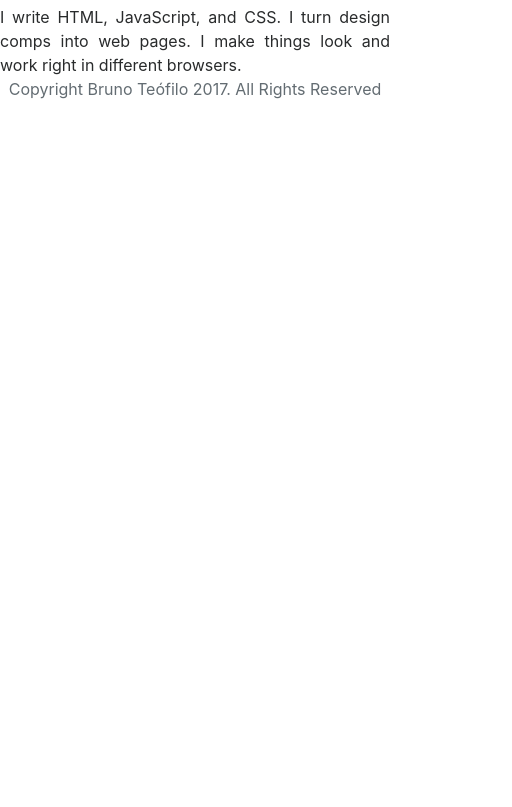
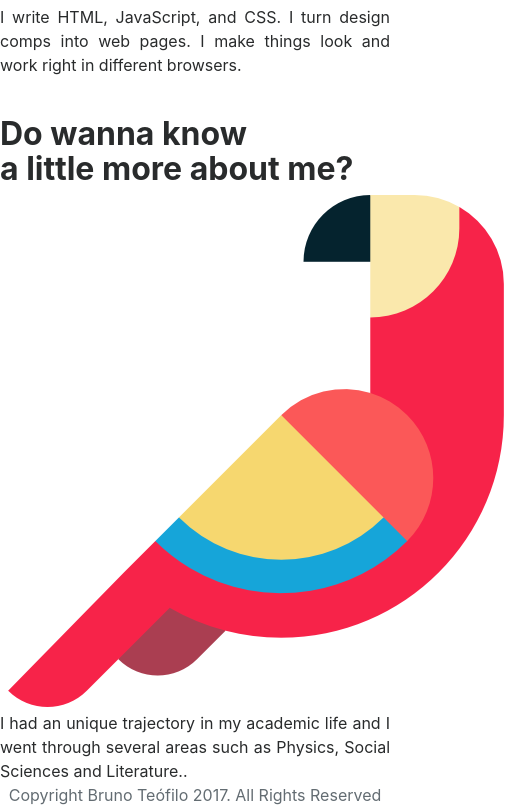
Before and after one commit to Heirian/newproject, a plain HTML site: page index.html in a window 390 px wide. Shown: the part 644-1451 px from the top of the page, 512 px wide, since content can reach past the window. Before the commit the page ends 844 px from the top, so only its background shows below. Drawn offline with Linux system fonts and the light colour scheme; a web font is replaced by a local one.

Commit message:
fix footer n add parrot

```diff
--- a/index.html
+++ b/index.html
@@ -64,6 +64,31 @@
 			</div>
 		</div>
 
+		<div class="headerspace">
+		</div>
+
+		<div class="row">
+			<div class="col-xs-4 col-md-3">
+			</div>
+			<div class="col-xs-8 col-md-6">
+				<h2 class="fixfloater"><b>Do wanna know<br>
+					a little more about me?</b></h2>
+				<img class="parrot" src="IMG/parrot.png">
+			</div>
+		</div>
+
+		<div class="titlespace">
+		</div>
+
+		<div class="row">
+			<div class="col-xs-4 col-md-3">
+			</div>
+			<div class="col-xs-8 col-md-6">
+				<p class="text-justify">I had an unique trajectory in my academic life and I went through several areas such as Physics, Social Sciences and Literature..
+				</p>
+			</div>
+		</div>
+
 		<footer>
 			<p class="text-center text-muted">Copyright Bruno Teófilo 2017. All Rights Reserved
 			</p>
```
Also changed, not shown: IMG/parrot.png (added).
